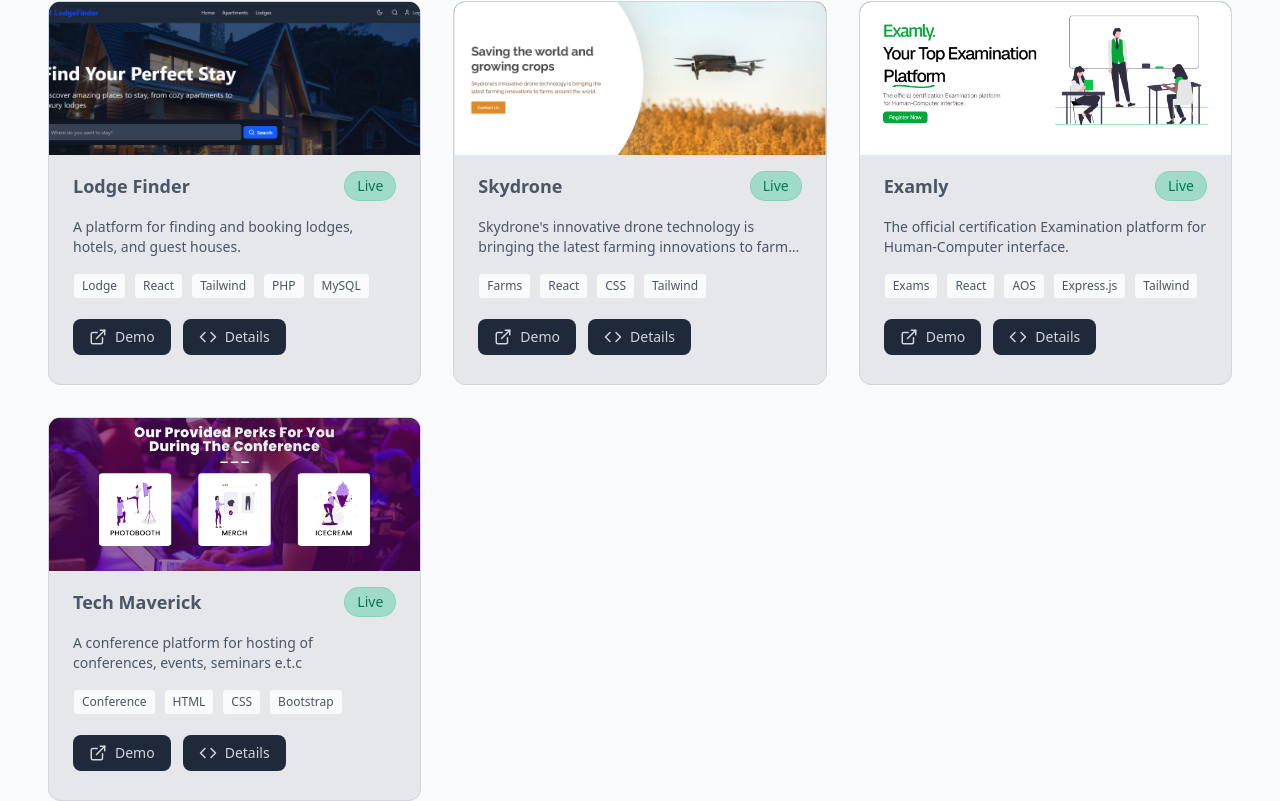
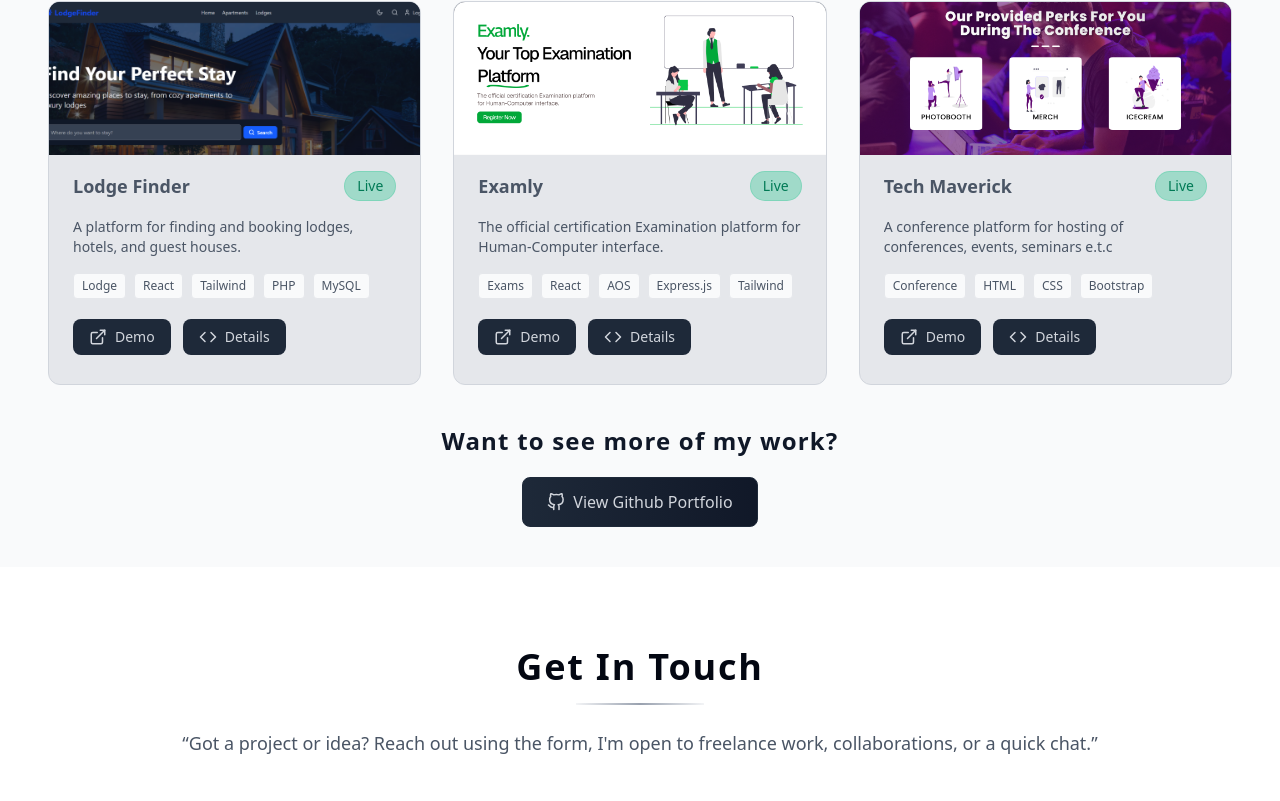
Before and after one commit to Fortexfreddie/Portfolio2, a React (Vite) app: page / in a window 1280 px wide. Shown: the part 4563-5364 px from the top of the page. Built offline with nearby package versions, Linux system fonts and the light colour scheme.

Commit message:
Updated my projects

```diff
--- a/src/components/Projects.jsx
+++ b/src/components/Projects.jsx
@@ -1,6 +1,6 @@
 import Conference from "../assets/images/conference.png";
 import Examly from "../assets/images/Examly.png";
-import skydrone from "../assets/images/skydrone.png";
+// import skydrone from "../assets/images/skydrone.png";
 import lodgeFinder from "../assets/images/lodgeFinder.png";
 import Troopi from "../assets/images/Troopi.png";
 import lifestyle from "../assets/images/lifstyle.png";
@@ -40,16 +40,16 @@ const projects = [
     alt: "Lodge Finder",
     tags: ["Lodge", "React", "Tailwind", "PHP", "MySQL"],
   },
-  {
-    title: "Skydrone",
-    url: "https://skydrones.netlify.app",
-    description:
-      "Skydrone's innovative drone technology is bringing the latest farming innovations to farms around the world.",
-    image: skydrone,
-    repo: "https://github.com/Fortexfreddie/SKYDRONE",
-    alt: "skydrone",
-    tags: ["Farms", "React", "CSS", "Tailwind"],
-  },
+  //   {
+  //     title: "Skydrone",
+  //     url: "https://skydrones.netlify.app",
+  //     description:
+  //       "Skydrone's innovative drone technology is bringing the latest farming innovations to farms around the world.",
+  //     image: skydrone,
+  //     repo: "https://github.com/Fortexfreddie/SKYDRONE",
+  //     alt: "skydrone",
+  //     tags: ["Farms", "React", "CSS", "Tailwind"],
+  //   },
   {
     title: "Examly",
     url: "https://examlyy.netlify.app",
```
